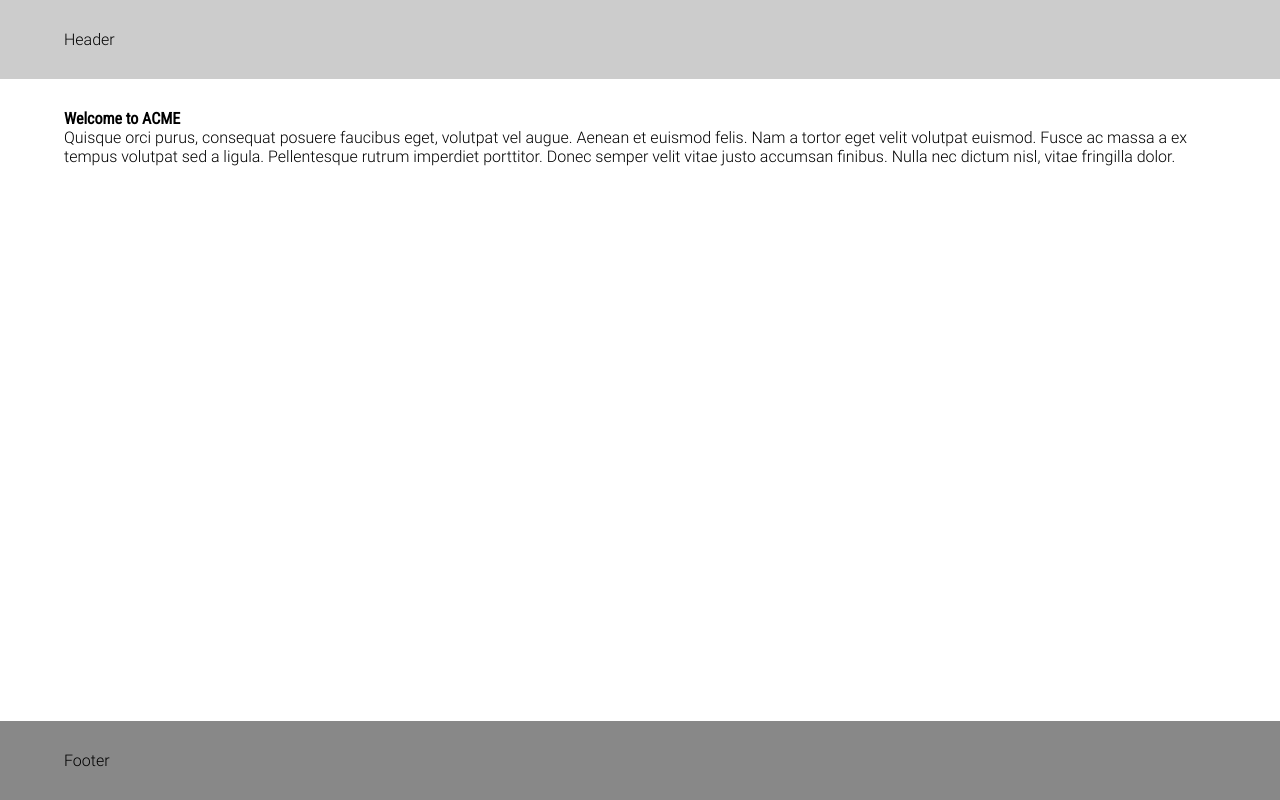
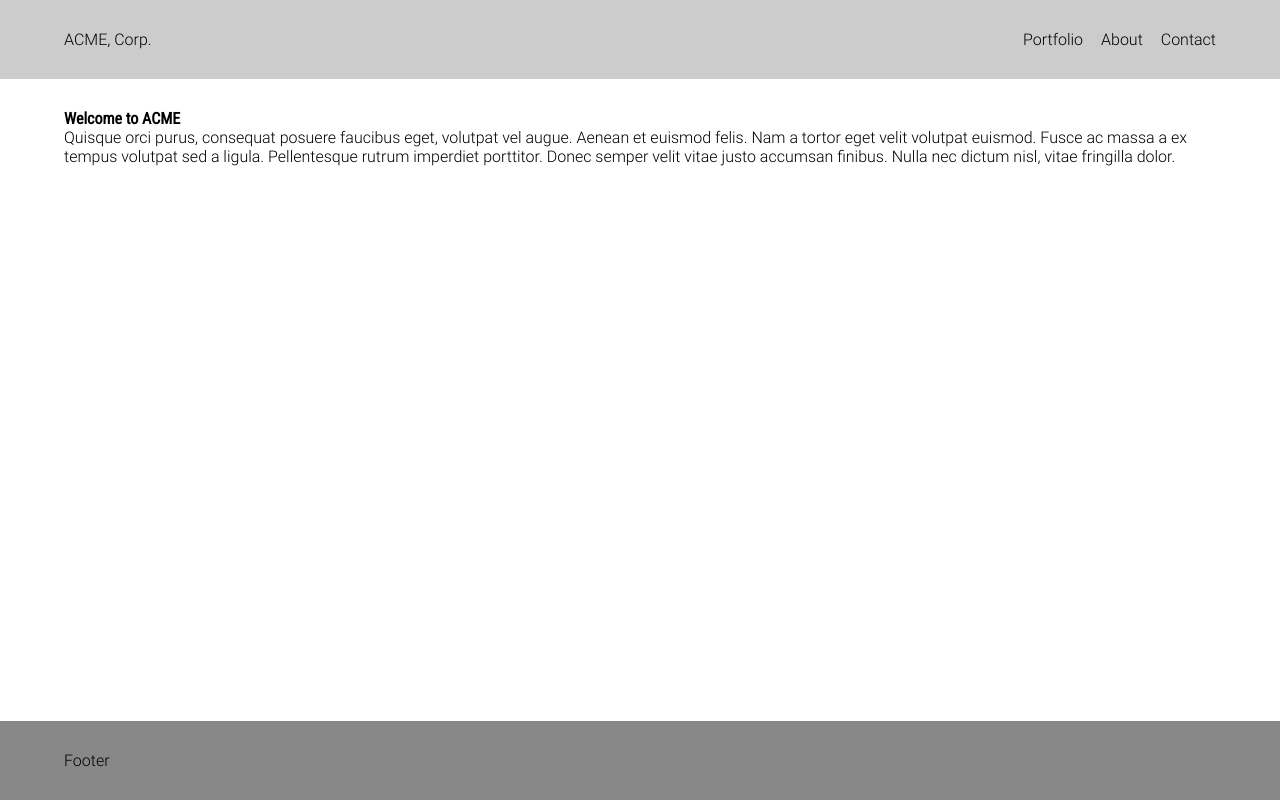
Before and after one commit to samuraijane/react-starter, a React app: page / in a window 1280 px wide. Built offline with nearby package versions, Linux system fonts and the light colour scheme.

Commit message:
add navs to header via JSON import

```diff
--- /dev/null
+++ b/src/sectioning/header/header.scss
@@ -0,0 +1,15 @@
+header {
+
+  .header__navs {
+    display: flex;
+
+    a {
+      margin: 0 0 0 18px;
+    }
+
+    a:first-of-type {
+      flex: 1;
+      margin-left: 0;
+    }
+  }
+}
--- a/src/sectioning/header/header.tsx
+++ b/src/sectioning/header/header.tsx
@@ -1,5 +1,12 @@
-export const Header = (): JSX.Element => (
-  <header>
-    <div className="y-wrap">Header</div>
-  </header>
-);
+import "./header.scss";
+import navs from "./navs.json";
+
+export const Header = (): JSX.Element => {
+  const _navs = navs.map((nav) => <a href="#" key={nav.id}>{nav.text}</a>);
+
+  return (
+    <header className="header">
+      <nav className="header__navs y-wrap">{_navs}</nav>
+    </header>
+  );
+};
--- /dev/null
+++ b/src/sectioning/header/navs.json
@@ -0,0 +1,18 @@
+[
+  {
+    "id": "header-nav-home",
+    "text": "ACME, Corp."
+  },
+  {
+    "id": "header-nav-portfolio",
+    "text": "Portfolio"
+  },
+  {
+    "id": "header-nav-about",
+    "text": "About"
+  },
+  {
+    "id": "header-nav-contact",
+    "text": "Contact"
+  }
+]
--- a/tsconfig.json
+++ b/tsconfig.json
@@ -1,5 +1,7 @@
 {
   "compilerOptions": {
-    "jsx": "react-jsx"
+    "esModuleInterop": true,
+    "jsx": "react-jsx",
+    "resolveJsonModule": true
   }
 }
```
